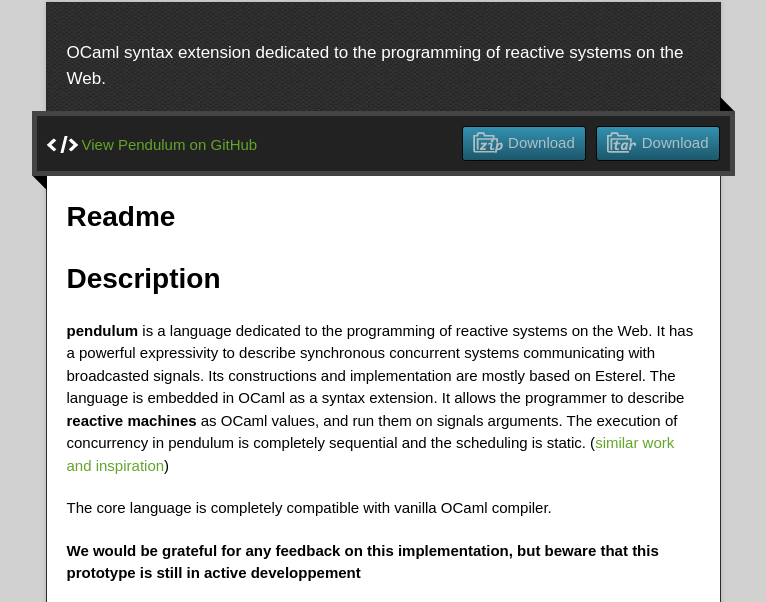
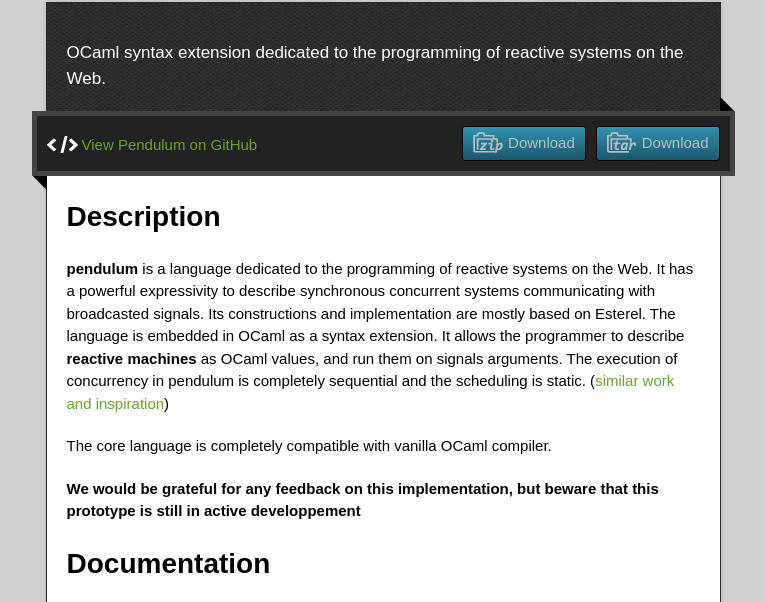
Before and after one commit to remyzorg/pendulum, a plain HTML site: page index.html in a window 1280 px wide. Shown: the part 128-730 px from the top of the page, without its empty margins (257-1023 px from the left). Drawn offline with nearby package versions, Linux system fonts and the light colour scheme.

Commit message:
Update index.html

```diff
--- a/index.html
+++ b/index.html
@@ -37,7 +37,6 @@
         </div>
         <article class="markdown-body">
           <h1>
-<a id="readme" class="anchor" href="#readme" aria-hidden="true"><span aria-hidden="true" class="octicon octicon-link"></span></a>Readme</h1>
 
 <h1>
 <a id="description" class="anchor" href="#description" aria-hidden="true"><span aria-hidden="true" class="octicon octicon-link"></span></a>Description</h1>
```
